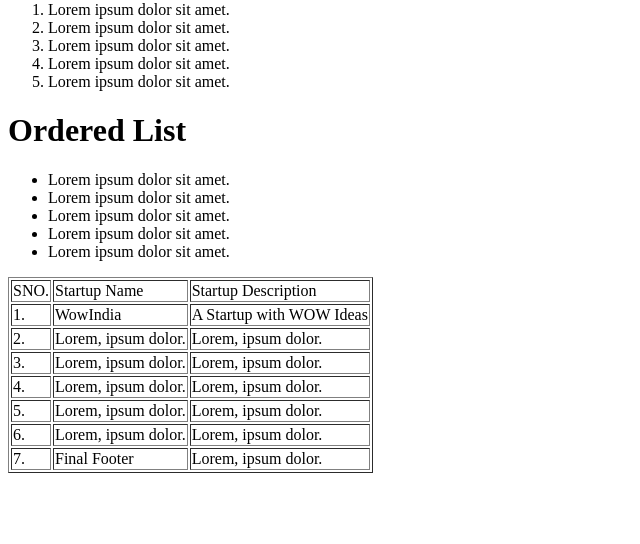
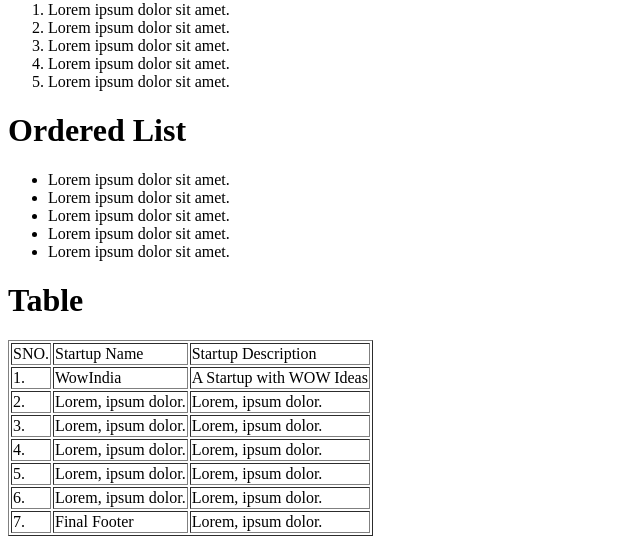
Before and after one commit to Ajaykumar-1201/Frontend-1-1-Assignment, a plain HTML site: page index.html in a window 1280 px wide. Shown: the part 718-1262 px from the top of the page, without its empty margins (0-640 px from the left). Before the commit the page ends 1199 px from the top, so only its background shows below. Drawn offline with Linux system fonts and the light colour scheme.

Commit message:
version 2

```diff
--- a/index.html
+++ b/index.html
@@ -39,12 +39,16 @@
         </ul>
     </div>
     <footer>
+        <h1>Table</h1>
         <table border="1">
+            <thead>
                 <tr>
                     <td>SNO.</td>
                     <td>Startup Name</td>
                     <td>Startup Description</td>
                 </tr>
+            </thead>
+            <tbody>
                 <tr>
                     <td>1.</td>
                     <td>WowIndia</td>
@@ -75,11 +79,14 @@
                     <td>Lorem, ipsum dolor.</td>
                     <td>Lorem, ipsum dolor.</td>
                 </tr>
+            </tbody>
+            <tfoot>
                 <tr>
                     <td>7.</td>
                     <td>Final Footer</td>
                     <td>Lorem, ipsum dolor.</td>
                 </tr>
+            </tfoot>
         </table>
     </footer>
 </body>
```
Lines whose indentation alone changed are shown as unchanged.
